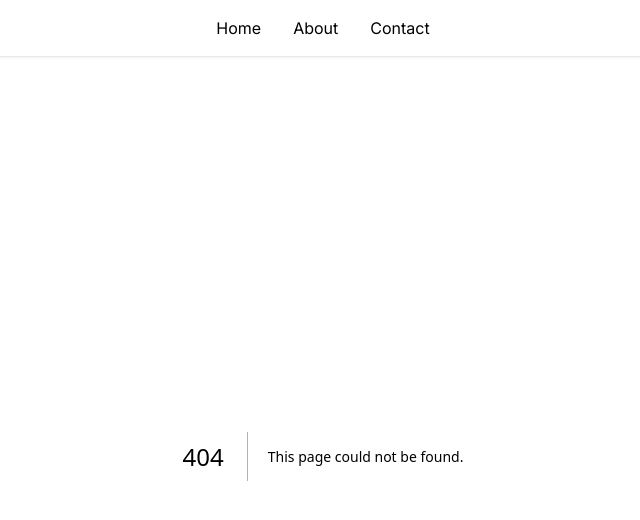
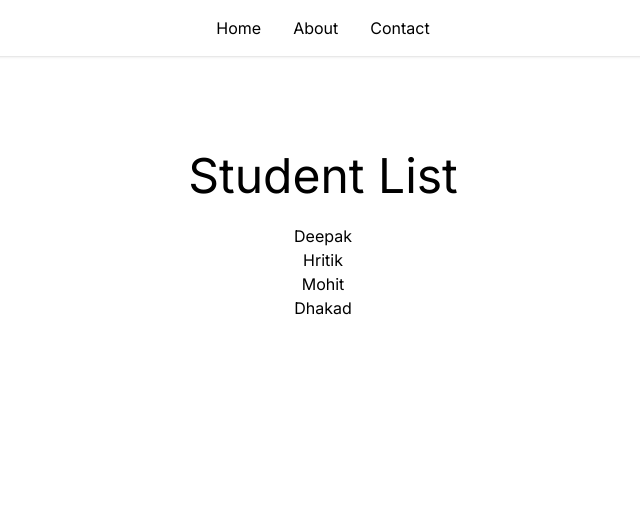
Before and after one commit to DeepakDhakad52/Next.js-learning, a Next.js app: page /studentList in a window 1280 px wide. Before the commit this address had no page. Shown: the top 520 px of the page, without its empty margins (317-957 px from the left). Built offline with nearby package versions, Linux system fonts and the light colour scheme.

Commit message:
Dynamic Routing

```diff
--- /dev/null
+++ b/src/app/studentList/[student]/page.js
@@ -0,0 +1,15 @@
+'use client'
+import React from 'react'
+
+
+function page({params}) {
+    // console.log(params);
+  return (
+    <main className=" p-24">
+      <h1 className="text-center text-bold text-5xl">Student Details</h1><br />
+      <h2 className='text-center'>Name : {params.student}</h2>
+    </main>
+  )
+}
+
+export default page
--- /dev/null
+++ b/src/app/studentList/page.js
@@ -0,0 +1,19 @@
+import Link from 'next/link'
+import React from 'react'
+
+function page() {
+    const list = ['Deepak','Hritik','Mohit','Dhakad'];
+  return (
+    <div className='p-24'>
+      <h1 className='text-center text-bold text-5xl'>Student List</h1>
+      <br />
+      <ul>
+        {
+            list.map(student=><li className='text-center'><Link href={`/studentList/${student}`}>{student}</Link></li>)
+        }
+      </ul>
+    </div>
+  )
+}
+
+export default page
```
